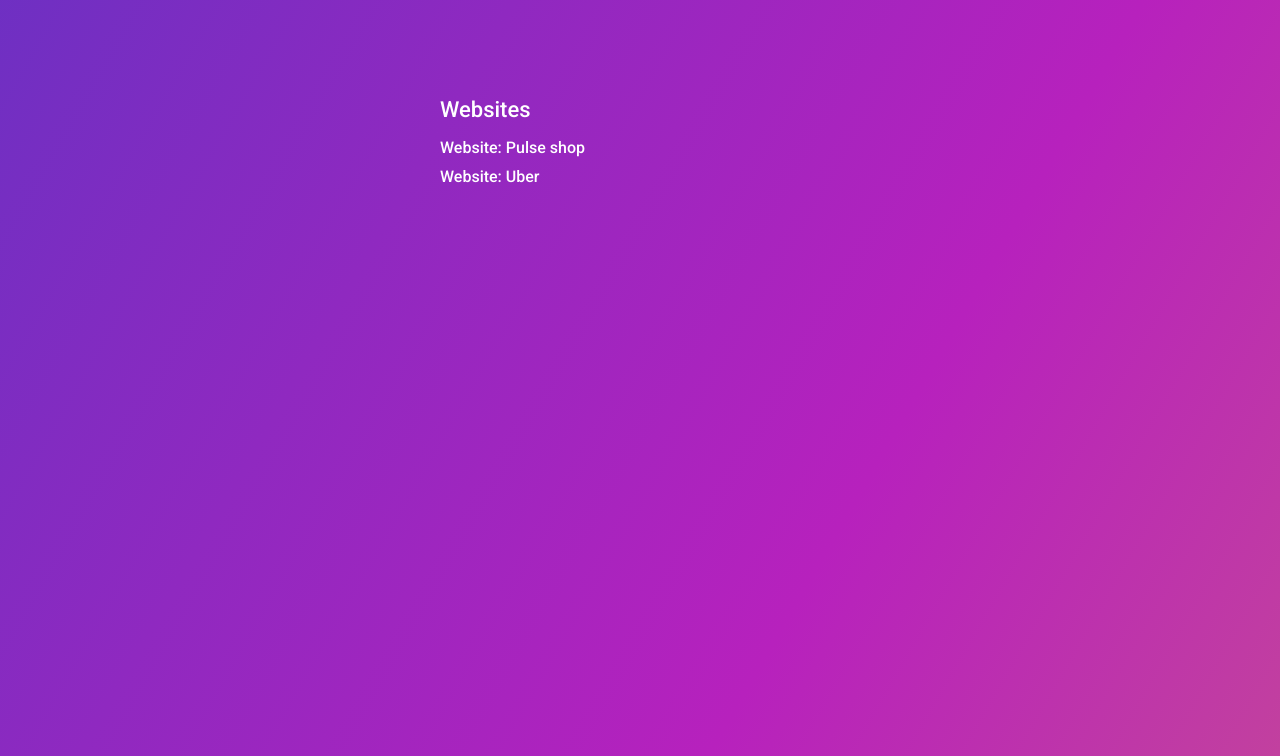
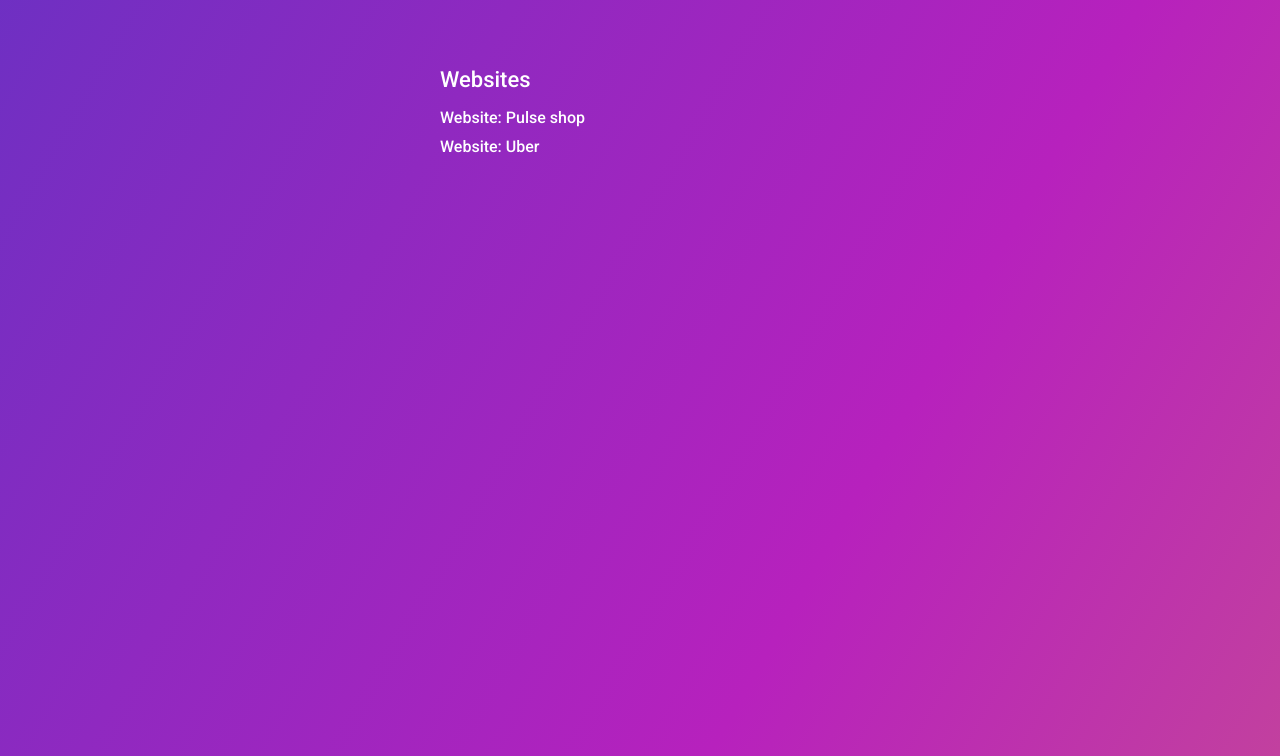
Before and after one commit to sunstanislav/sunstanislav.github.io, a plain HTML site: page index.html in a window 1280 px wide. Shown: the part 44-800 px from the top of the page. Drawn offline with Linux system fonts and the light colour scheme.

Commit message:
Update style.css

```diff
--- a/style.css
+++ b/style.css
@@ -21,7 +21,7 @@ body {
 	padding: 0;
 }
 .wrapper {
-	margin-top: 50px;
+	margin: 10px 20px;
 	display: flex;
 	flex-wrap: wrap;
 	justify-content: space-around;
```
